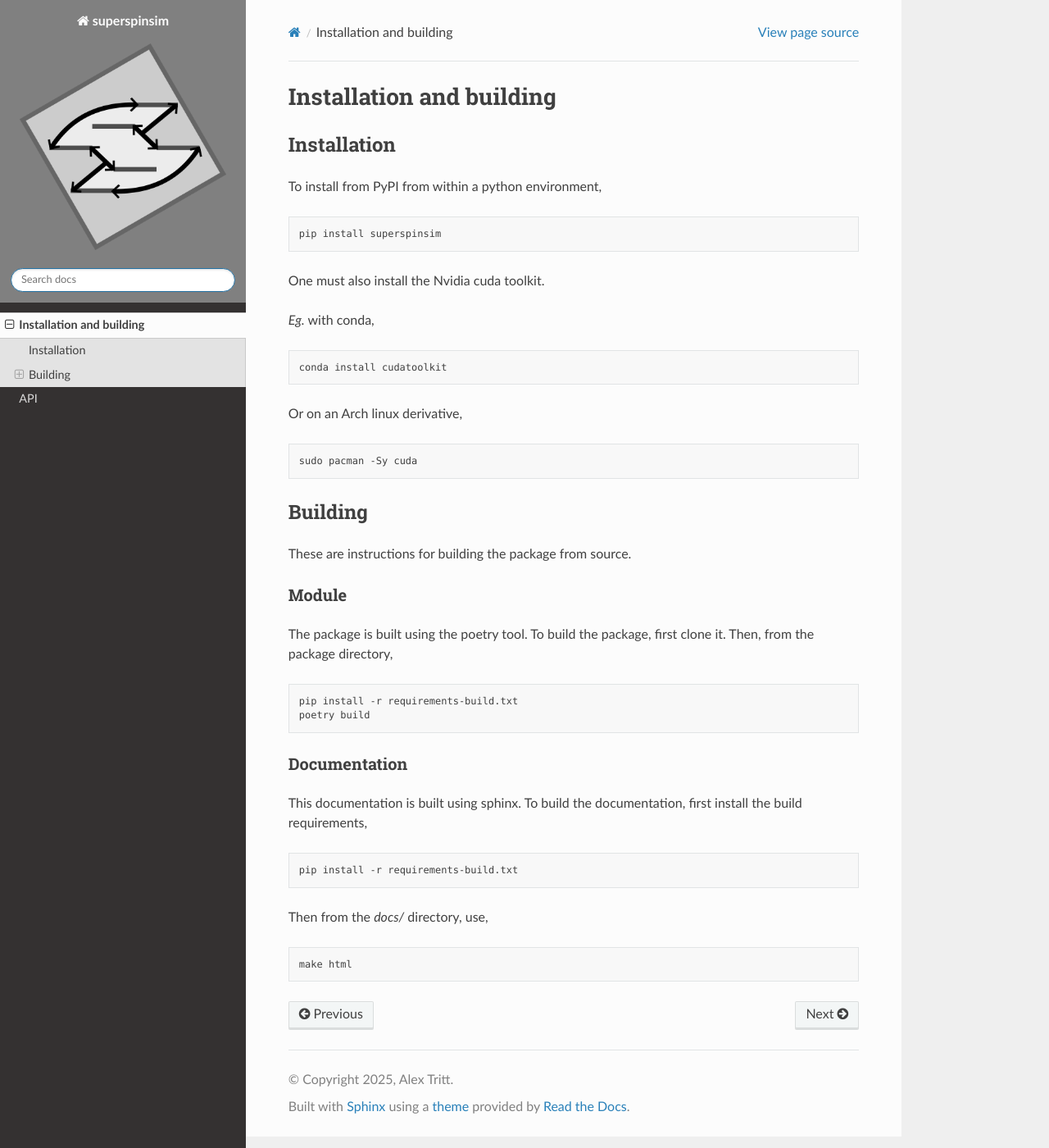
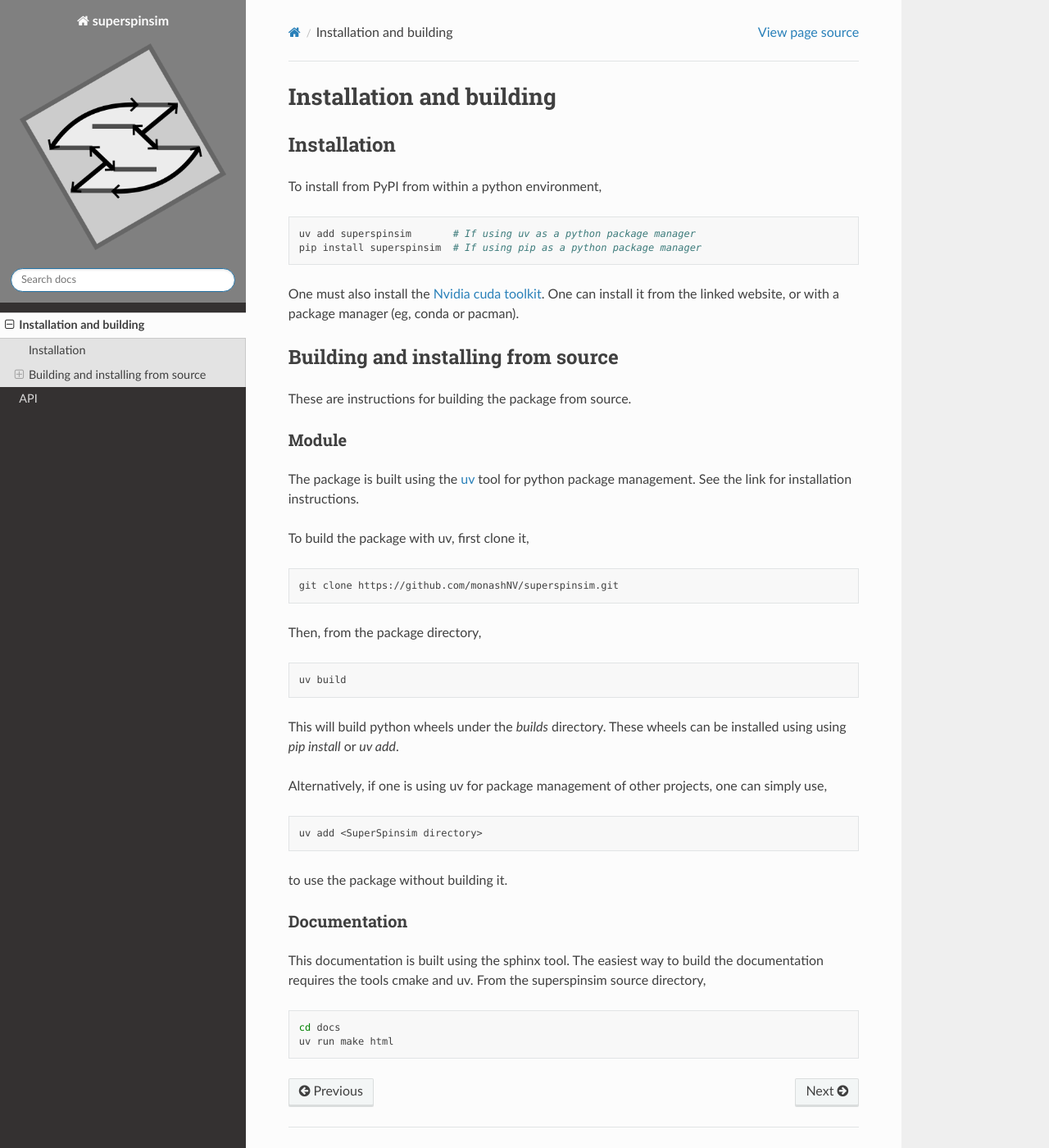
Before and after one commit to monashNV/superspinsim, a Sphinx documentation site: the page built from docs/source/installation.rst, in a window 1280 px wide and 1400 px high. Shown: the whole window at 82% size. Built offline with Sphinx 7.4.7 and the Read the Docs theme 3.1.0, drawn with Linux system fonts in a browser that asks for light colours.

Commit message:
Updated installation instructions

```diff
--- a/docs/source/installation.rst
+++ b/docs/source/installation.rst
@@ -9,56 +9,65 @@ To install from PyPI from within a python environment,
 
 .. code:: bash
 
-   pip install superspinsim
+   uv add superspinsim       # If using uv as a python package manager
+   pip install superspinsim  # If using pip as a python package manager
 
 
-One must also install the Nvidia cuda toolkit.
-
-*Eg.* with conda,
-
-.. code:: bash
-
-   conda install cudatoolkit
+One must also install the
+`Nvidia cuda toolkit <https://developer.nvidia.com/cuda-downloads>`__.
+One can install it from the linked website, or with a package manager
+(eg, conda or pacman).
 
 
-Or on an Arch linux derivative,
-
-.. code:: bash
-
-   sudo pacman -Sy cuda
-
-
-Building
-========
+Building and installing from source
+===================================
 
 These are instructions for building the package from source.
 
 Module
 ~~~~~~
 
-The package is built using the poetry tool.
-To build the package, first clone it.
+The package is built using the
+`uv <https://docs.astral.sh/uv/getting-started/installation/>`__ tool for python
+package management.
+See the link for installation instructions.
+
+To build the package with uv, first clone it,
+
+.. code:: bash
+
+   git clone https://github.com/monashNV/superspinsim.git
+
+
 Then, from the package directory,
 
 .. code:: bash
 
-   pip install -r requirements-build.txt
-   poetry build
+   uv build
+
+
+This will build python wheels under the `builds` directory.
+These wheels can be installed using using `pip install` or `uv add`.
+
+Alternatively, if one is using uv for package management of other projects,
+one can simply use,
+
+.. code:: bash
+
+   uv add <SuperSpinsim directory>
+
+
+to use the package without building it.
 
 
 Documentation
 ~~~~~~~~~~~~~
 
-This documentation is built using sphinx.
-To build the documentation, first install the build requirements,
+This documentation is built using the sphinx tool.
+The easiest way to build the documentation requires the tools cmake and uv.
+From the superspinsim source directory,
 
 .. code:: bash
 
-   pip install -r requirements-build.txt
-
-
-Then from the `docs/` directory, use,
-
-.. code:: bash
-
-   make html
+   cd docs
+   uv run make html
```
Also changed, not shown: docs/pyproject.toml (added, +17 -0 lines).
